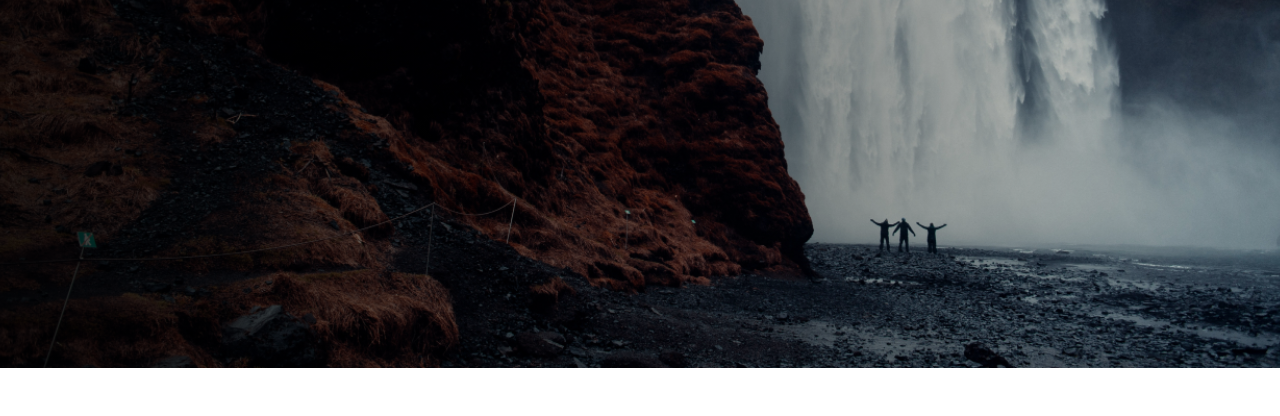
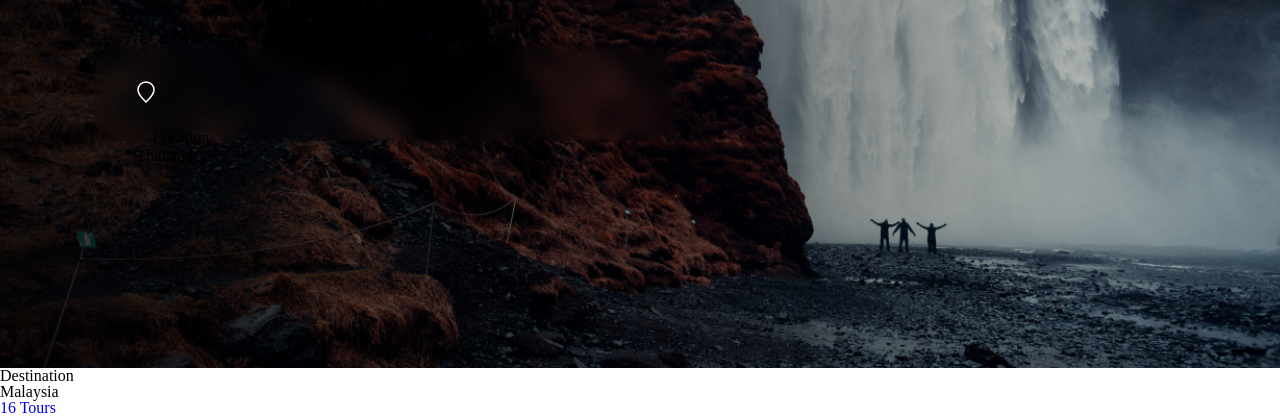
Before and after one commit to Brunoakh7/Lecture5-oct, a plain HTML site: page index.html in a window 1280 px wide. Shown: the part 432-848 px from the top of the page. Before the commit the page ends 800 px from the top, so only its background shows below. Drawn offline with Linux system fonts and the light colour scheme.

Commit message:
to be continued

```diff
--- a/css/styles.css
+++ b/css/styles.css
@@ -81,3 +81,28 @@ ul {
   gap: 0px;
   opacity: 0px;
 }
+
+.info {
+  width: 580px;
+  height: 96px;
+  border-radius: 28px;
+  backdrop-filter: blur(10px);
+  margin: 48px 0px 144px 0px;
+}
+
+.info-inside {
+  padding: 15px 21px 16px 22px;
+}
+
+.info-inside {
+  margin: auto;
+  padding: 36px 16px 36px 22px;
+  width: 537px;
+  height: 65px;
+}
+
+.location {
+  padding: 23px 78px 2px 16px;
+}
+
+/* header */
--- a/index.html
+++ b/index.html
@@ -35,6 +35,33 @@
         industry. Lorem Ipsum has been the industry's standard dummy text ever
         since the 1500s,
       </p>
+      <div class="info">
+        <div class="info-inside">
+          <img src="images/location.svg" alt="location" />
+          <h2 class="location">Location</h2>
+          <h2 class="thai">Thailand</h2>
+        </div>
+      </div>
     </header>
+
+    <section class="Destination">
+      <h2>Destination</h2>
+      <div class="wrapper">
+        <div class="left">
+          <div class="malaysia-cont">
+            <h2>Malaysia</h2>
+            <a href="#" class="mal-link">16 Tours</a>
+          </div>
+        </div>
+
+        <div class="right">
+          <div class="right-top">
+            <div class="dubai"></div>
+            <div class="greece"></div>
+          </div>
+          <div class="right-bottom"></div>
+        </div>
+      </div>
+    </section>
   </body>
 </html>
```
Also changed, not shown: images/dubai.jpg (added), images/greece.jpg (added), images/location.svg (added), images/malaysia.jpg (added), images/singapore.jpg (added).
